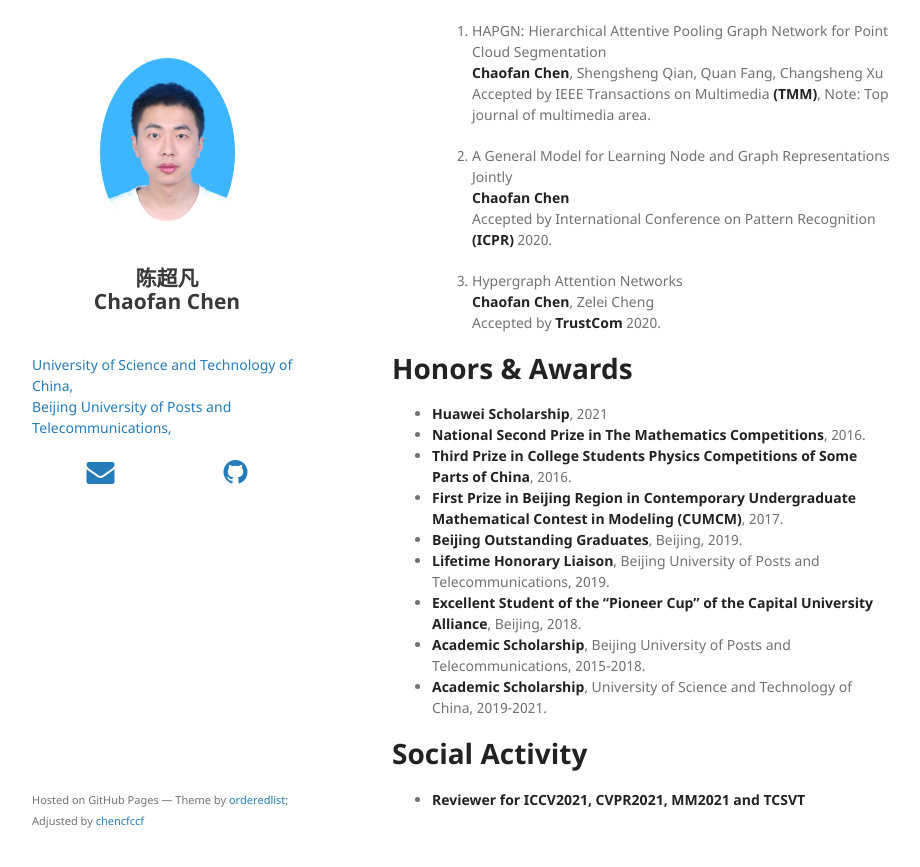
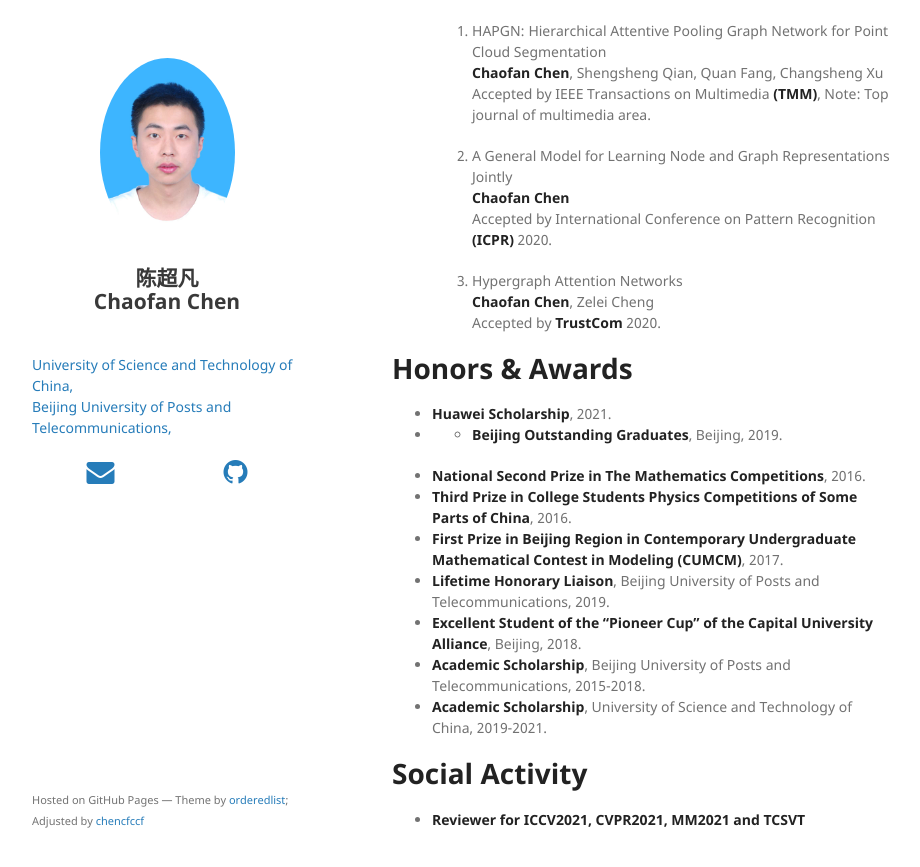
Before and after one commit to chencfccf/chencfccf.github.io, a Jekyll site: the page built from index.md, in a window 1280 px wide and 900 px high, scrolled down 1788 px. Shown: the top 867 px of the window, without its empty margins (178-1098 px from the left). Built offline with Jekyll 4.4.1, drawn with Linux system fonts in a browser that asks for light colours; nearby versions of some CDN libraries; our own code applies the rules of GitHub Pages for plain Markdown files.

```diff
--- a/index.md
+++ b/index.md
@@ -63,11 +63,11 @@ I am a Ph.D candidate at **University of Science and Technology of China (USTC)*
 
 
 # Honors & Awards
-* **Huawei Scholarship**, 2021
+* **Huawei Scholarship**, 2021.
+* * **Beijing Outstanding Graduates**, Beijing, 2019.
 * **National Second Prize in The Mathematics Competitions**, 2016.
 * **Third Prize in College Students Physics Competitions of Some Parts of China**, 2016.
 * **First Prize in Beijing Region in Contemporary Undergraduate Mathematical Contest in Modeling (CUMCM)**, 2017.
-* **Beijing Outstanding Graduates**, Beijing, 2019.
 * **Lifetime Honorary Liaison**, Beijing University of Posts and Telecommunications, 2019.
 * **Excellent Student of the “Pioneer Cup” of the Capital University Alliance**, Beijing, 2018.
 * **Academic Scholarship**, Beijing University of Posts and Telecommunications, 2015-2018.
```
